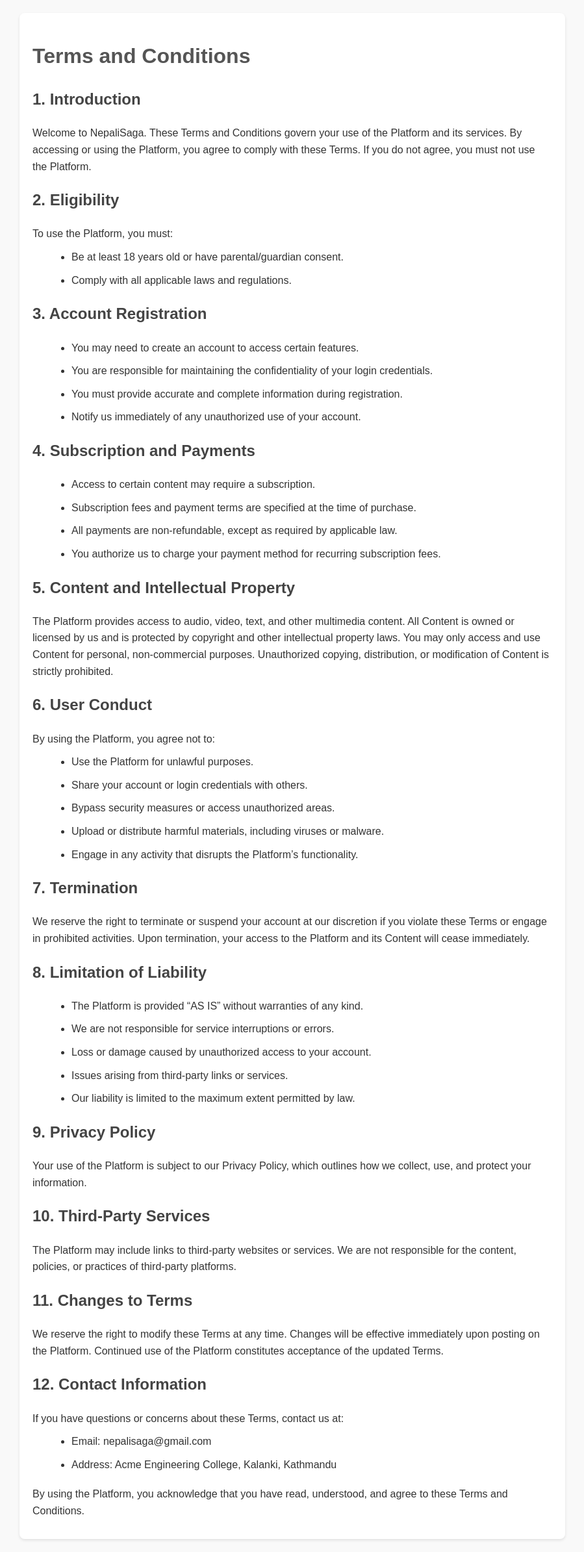
After one commit to pragyanji/OTT_Platform, a Django app: page /terms_and_condition/ in a window 1280 px wide. The commit adds this page. Shown: the whole page at 65% size, without its empty margins (190-1089 px from the left). Run offline with Django 5.2, Linux system fonts and the light colour scheme.

```diff
--- a/ottapp/urls.py
+++ b/ottapp/urls.py
@@ -12,7 +12,6 @@ urlpatterns = [
     path('new_subscription/',views.new_subscription, name='new_subscription'),
     path('renew_subscription/',views.renew_subscription, name='renew_subscription'),
     path('upgrade_downgrade_subscription/',views.upgrade_downgrade_subscription, name='upgrade_downgrade_subscription'),
-
     path('dashboard/',views.dashboard, name='dashboard'),
     path('search/',views.search, name='search'),
     path('movies/',views.movies, name='movies'),
@@ -22,6 +21,7 @@ urlpatterns = [
     path('logout/',views.logout_view, name='logout'),
     path('help/',views.help, name='help'),
     path('feedback/',views.feedback, name='feedback'),
+    path('terms_and_condition/',views.terms_and_condition, name='terms_and_condition'),
 ]
 
 if  settings.DEBUG:
--- a/ottapp/views.py
+++ b/ottapp/views.py
@@ -4,8 +4,6 @@ from django.contrib.auth import login,logout,update_session_auth_hash
 from . models import OTT_user,Subscription,Movies
 from django.core.files.storage import FileSystemStorage
 import datetime
-# from django.contrib.auth.hashers import check_password
-# from django.db import connection
 
 # Create your views here.
 def home(request):
@@ -114,25 +112,52 @@ def upgrade_downgrade_subscription(request):
     try:
         user = request.user
         subscription = Subscription.objects.filter(U_id = user).first()
-        if subscription:
-            plans = [
+        if not subscription:
+            messages.error(request,"you have not subscribed any plan till now!!")
+            return redirect('new_subscription')
+
+        plans = [
             {'name': 'Basic', 'price': 200, 'duration': 30},
             {'name': 'Standard', 'price': 1100, 'duration': 180},
             {'name': 'Premium', 'price': 2000, 'duration': 365},
             ]
-        else:
-            messages.error(request,"you have not subscribed any plan till now!!")
-            return redirect('new_subscription')
         if request.method == 'POST':
             plan_name = request.POST.get('plan')
             date  = datetime.date.today()
-            next_month = date.month + 1 if date.month < 12 else 1
-            date = datetime.date(date.year + 1 if next_month == 1 else date.year,
-                                 next_month, date.day)
+            selected_plan = next((plan for plan in plans if plan['name'] == plan_name), None)
+            # Determine the current plan index and the selected plan index
+            current_plan_index = next((index for index, plan in enumerate(plans) if plan['name'] == subscription.plan_name), None)
+            selected_plan_index = next((index for index, plan in enumerate(plans) if plan['name'] == selected_plan['name']), None)
+            if selected_plan_index > current_plan_index:
+                # Upgrade logic
+                messages.success(request, f"You have chosen to upgrade to {selected_plan['name']} plan. The upgrade will be applied after your current plan expires.")
+            elif selected_plan_index < current_plan_index:
+                # Downgrade logic
+                messages.success(request, f"You have chosen to downgrade to {selected_plan['name']} plan. The downgrade will be applied after your current plan expires.")
+            else:
+                # Same plan
+                messages.info(request, "You are already on the selected plan.")
+                return redirect('upgrade_downgrade_subscription')
+            # Store the selected plan in session data for later processing
+            request.session['next_plan'] = {
+                'name': selected_plan['name'],
+                'price': selected_plan['price'],
+                'duration': selected_plan['duration'],
+            }
+            return redirect('dashboard')
     except Exception as e:
             messages.error(request, 'An error occurred while managing subscription. Please try again.')
     return render(request,'upgrade_downgrade_subscription.html',{'plans': plans})
 
+# def apply_next_plan(subscription, session_data):
+#     if subscription.end_date <= date.today():
+#         next_plan = session_data.get('next_plan')
+#         if next_plan:
+#             subscription.plan_name = next_plan['name']
+#             subscription.end_date = date.today() + datetime.timedelta(days=next_plan['duration'])
+#             subscription.save()
+#             # Clear the next plan details from the session
+#             session_data.pop('next_plan', None)
 
 def signin(request):
     if request.method == 'POST':
@@ -168,9 +193,19 @@ def dashboard(request):
         user = request.user
         todays_date  = datetime.date.today()
         sub = Subscription.objects.filter(U_id = user).first()
-        if sub.exp_date<todays_date:
-            messages.error(request,f"Subscription Expired on {sub.exp_date}")
-            return redirect('renew_subscription')
+        if sub and sub.exp_date<todays_date:
+            next_plan = request.session.get('next_plan')
+            if next_plan:
+                sub.plan_name = next_plan['name']
+                sub.exp_date = todays_date + datetime.timedelta(days=next_plan['duration'])
+                sub.save()
+                # Clear the next plan details from the session
+                request.session.pop('next_plan', None)
+                # Notify the user of the applied plan
+                messages.success(request, f"Your subscription has been updated to the {next_plan['name']} plan.")
+            else:
+                messages.error(request,f"Subscription Expired on {sub.exp_date}")
+                return redirect('renew_subscription')
         else:
             if request.method == 'POST':
                 email = request.POST.get('email')
@@ -187,7 +222,6 @@ def dashboard(request):
                     fs = FileSystemStorage()
                     filename = fs.save(profile.name, profile)
                     user.profile_pic = filename
-                    print('profile')
                 user.save()
                 messages.success(request, 'Profile updated successfully!!')
             context = {'movies':movies,
@@ -225,7 +259,7 @@ def search(request):
 
 def movies(request):
     try:
-        movies = Movies.objects.all()
+        movies = Movies.objects.filter(content_type = 'Movie')
         return render(request, 'movies.html',{'movies':movies})
     except Exception as e:
         messages.error(request, 'Failed to load the movies. Please try again.')
@@ -233,15 +267,15 @@ def movies(request):
 
 def tv_shows(request):
     try:
-        movies = Movies.objects.raw("SELECT * from ottapp_movies ORDER BY RANDOM() LIMIT 3")
-        return render(request, 'tv_shows.html',{'movies':movies})
+        TV_Show = Movies.objects.filter(content_type = 'TV Show')
+        return render(request, 'tv_shows.html',{'movies':TV_Show})
     except Exception as e:
         messages.error(request,'Failed to load the TV Shows. Please try again.')
 
 
 def recently_added(request):
     try:
-        movies = Movies.objects.raw("SELECT * from ottapp_movies ORDER BY RANDOM() LIMIT 2")
+        movies = Movies.objects.all().order_by('-added_on')
         return render(request, 'recently_added.html',{'movies':movies})
     except Exception as e:
         messages.error(request,'Failed to load the recently added. Please try again.')
@@ -260,10 +294,14 @@ def help(request):
     except Exception as e:
         messages.error(request,'Failed to load help. Please try again.')
 
+def terms_and_condition(request):
+    return render(request, 'terms_and_condition.html')
+
+
 def feedback(request):
     if request.method == 'POST':
         try:
-            feedback = request.POST.get('feedback', '')
+            feedback = request.POST.get('message', '')
             messages.success(request, "Thank you for your feedback!")
             return redirect('dashboard')
         except Exception as e:
--- /dev/null
+++ b/static/styles_terms_and_conditions.css
@@ -0,0 +1,32 @@
+body {
+    font-family: Arial, sans-serif;
+    line-height: 1.6;
+    margin: 20px;
+    padding: 0;
+    background-color: #f9f9f9;
+    color: #333;
+}
+.container {
+    max-width: 800px;
+    margin: 0 auto;
+    background: #fff;
+    padding: 20px;
+    border-radius: 8px;
+    box-shadow: 0 2px 4px rgba(0, 0, 0, 0.1);
+}
+h1 {
+    color: #555;
+}
+h2 {
+    margin-top: 20px;
+    color: #444;
+}
+p {
+    margin: 10px 0;
+}
+ul {
+    margin: 10px 0 20px 20px;
+}
+li {
+    margin-bottom: 10px;
+}
--- a/templates/landing.html
+++ b/templates/landing.html
@@ -4,7 +4,7 @@
     {% load static %}
     <meta charset="UTF-8">
     <meta name="viewport" content="width=device-width, initial-scale=1.0">
-    <title>Landing Page</title>
+    <title>NepaliSaga</title>
     <link rel="stylesheet" href="{% static 'styles_land.css' %}">
 </head>
 <body>
@@ -19,12 +19,12 @@
     {% endif %}
     <header>
         <div class="header-content">
-            <div class="logo">OTT Platform</div>
+            <div class="logo">NepaliSaga</div>
         </div>
     </header>
     <div class="container">
         <div class="welcome-section">
-            <h1>Welcome to the OTT Platform</h1>
+            <h1>Welcome to the NepaliSaga</h1>
             <p>Enjoy exclusive contents as well as popular movies and TV shows.</p>
             <div class="buttons">
                 <form action="signin">
--- a/templates/search.html
+++ b/templates/search.html
@@ -5,4 +5,5 @@
 
 {% block content %}
 <p>Result for your search: "{{query}}"</p>
+
 {% endblock %}
--- a/templates/signup.html
+++ b/templates/signup.html
@@ -54,11 +54,11 @@
                 </div> {% endcomment %}
                 <div class="checkbox-group">
                     <input required type="checkbox" name="agree-term" id="agree-term" class="agree-term" />
-                    <label for="agree-term" class="label-agree-term">I agree all terms & conditions<a href="#" class="term-service">Terms of service</a></label>
+                    <label for="agree-term" class="label-agree-term">I agree all terms & conditions<a href="/terms_and_condition" target="_blank" class="term-service">Terms of service</a></label>
                 </div>
                 <button type="submit">Sign Up</button>
             </form>
-            <a href="/signin" class="create-account">Already have an account? Sign in</a>
+            c
             <div class="social-login">
                 <p>Or sign up with</p>
                 <div class="social-icons">
--- /dev/null
+++ b/templates/terms_and_condition.html
@@ -0,0 +1,84 @@
+<!DOCTYPE html>
+<html lang="en">
+<head>
+    {% load static %}
+    <meta charset="UTF-8">
+    <meta name="viewport" content="width=device-width, initial-scale=1.0">
+    <title>Terms and Conditions</title>
+    <link rel="stylesheet" href="{% static 'styles_terms_and_conditions.css' %}"/>
+</head>
+<body>
+    <div class="container">
+        <h1>Terms and Conditions</h1>
+
+        <h2>1. Introduction</h2>
+        <p>Welcome to NepaliSaga. These Terms and Conditions govern your use of the Platform and its services. By accessing or using the Platform, you agree to comply with these Terms. If you do not agree, you must not use the Platform.</p>
+
+        <h2>2. Eligibility</h2>
+        <p>To use the Platform, you must:</p>
+        <ul>
+            <li>Be at least 18 years old or have parental/guardian consent.</li>
+            <li>Comply with all applicable laws and regulations.</li>
+        </ul>
+
+        <h2>3. Account Registration</h2>
+        <ul>
+            <li>You may need to create an account to access certain features.</li>
+            <li>You are responsible for maintaining the confidentiality of your login credentials.</li>
+            <li>You must provide accurate and complete information during registration.</li>
+            <li>Notify us immediately of any unauthorized use of your account.</li>
+        </ul>
+
+        <h2>4. Subscription and Payments</h2>
+        <ul>
+            <li>Access to certain content may require a subscription.</li>
+            <li>Subscription fees and payment terms are specified at the time of purchase.</li>
+            <li>All payments are non-refundable, except as required by applicable law.</li>
+            <li>You authorize us to charge your payment method for recurring subscription fees.</li>
+        </ul>
+
+        <h2>5. Content and Intellectual Property</h2>
+        <p>The Platform provides access to audio, video, text, and other multimedia content. All Content is owned or licensed by us and is protected by copyright and other intellectual property laws. You may only access and use Content for personal, non-commercial purposes. Unauthorized copying, distribution, or modification of Content is strictly prohibited.</p>
+
+        <h2>6. User Conduct</h2>
+        <p>By using the Platform, you agree not to:</p>
+        <ul>
+            <li>Use the Platform for unlawful purposes.</li>
+            <li>Share your account or login credentials with others.</li>
+            <li>Bypass security measures or access unauthorized areas.</li>
+            <li>Upload or distribute harmful materials, including viruses or malware.</li>
+            <li>Engage in any activity that disrupts the Platform’s functionality.</li>
+        </ul>
+
+        <h2>7. Termination</h2>
+        <p>We reserve the right to terminate or suspend your account at our discretion if you violate these Terms or engage in prohibited activities. Upon termination, your access to the Platform and its Content will cease immediately.</p>
+
+        <h2>8. Limitation of Liability</h2>
+        <ul>
+            <li>The Platform is provided “AS IS” without warranties of any kind.</li>
+            <li>We are not responsible for service interruptions or errors.</li>
+            <li>Loss or damage caused by unauthorized access to your account.</li>
+            <li>Issues arising from third-party links or services.</li>
+            <li>Our liability is limited to the maximum extent permitted by law.</li>
+        </ul>
+
+        <h2>9. Privacy Policy</h2>
+        <p>Your use of the Platform is subject to our Privacy Policy, which outlines how we collect, use, and protect your information.</p>
+
+        <h2>10. Third-Party Services</h2>
+        <p>The Platform may include links to third-party websites or services. We are not responsible for the content, policies, or practices of third-party platforms.</p>
+
+        <h2>11. Changes to Terms</h2>
+        <p>We reserve the right to modify these Terms at any time. Changes will be effective immediately upon posting on the Platform. Continued use of the Platform constitutes acceptance of the updated Terms.</p>
+
+        <h2>12. Contact Information</h2>
+        <p>If you have questions or concerns about these Terms, contact us at:</p>
+        <ul>
+            <li>Email: nepalisaga@gmail.com</li>
+            <li>Address: Acme Engineering College, Kalanki, Kathmandu</li>
+        </ul>
+
+        <p>By using the Platform, you acknowledge that you have read, understood, and agree to these Terms and Conditions.</p>
+    </div>
+</body>
+</html>
```
Also changed, not shown: ottapp/models.py (+7 -2 lines), templates/base.html (+10 -7 lines), templates/feedback.html (+4 -3 lines), templates/help.html (+36 -3 lines), db.sqlite3, ottapp/migrations/0011_movies_content_type.py (added), static/images/TH.png (deleted), static/images/bg.jpg (deleted), static/images/defaultprofile.jpeg (added), static/images/mikasa.jpg (deleted), static/images/prologo.png (deleted).
